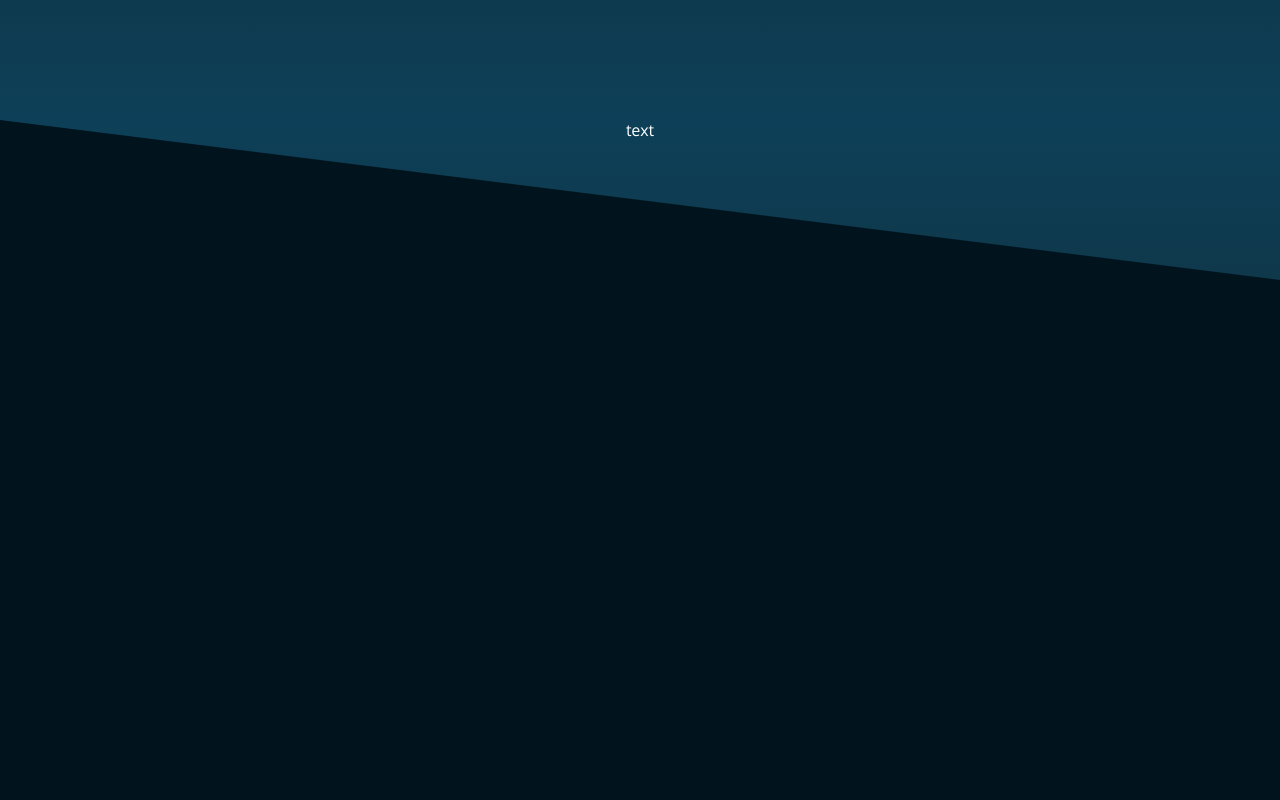
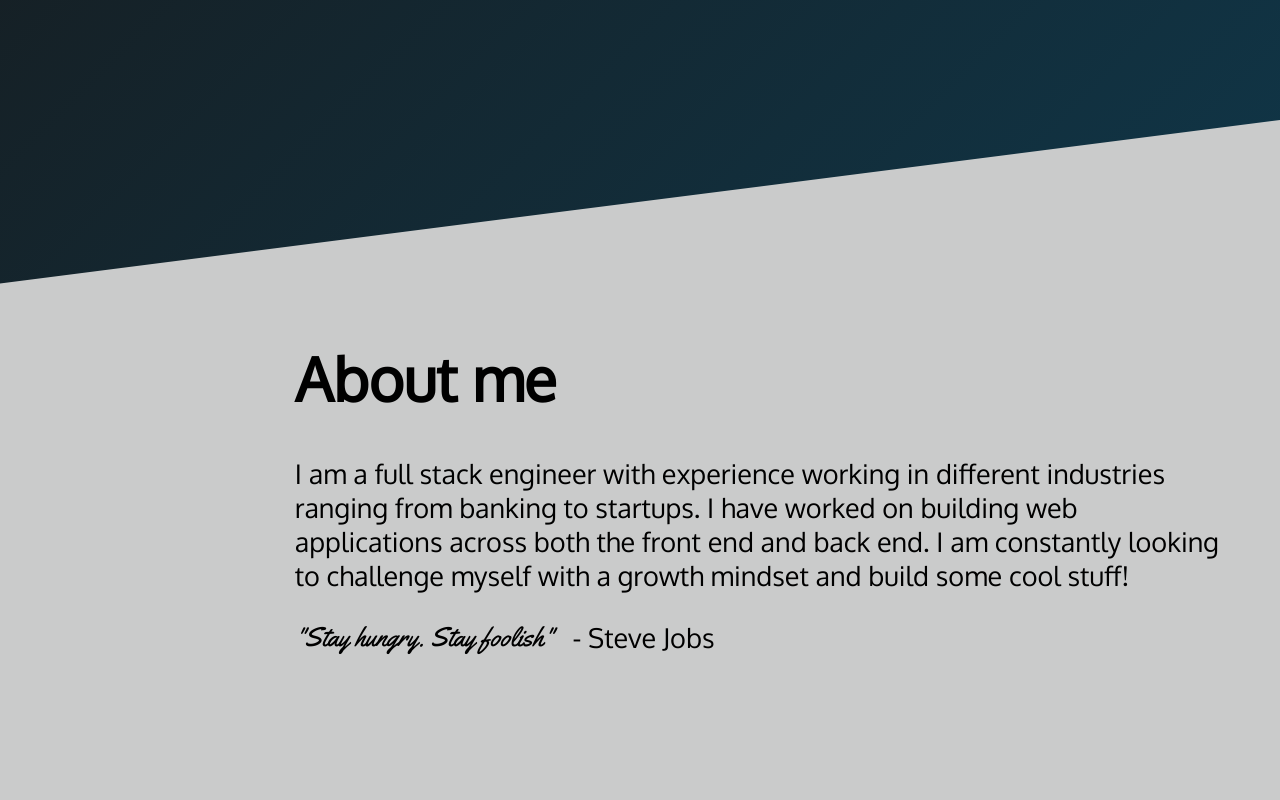
Before and after one commit to mls-ssjblue/mls-ssjblue.github.io, a React (Create React App) app: page / in a window 1280 px wide. Shown: the part 680-1480 px from the top of the page. Built offline with nearby package versions, Linux system fonts and the light colour scheme.

Commit message:
About me text content

```diff
--- a/src/App.css
+++ b/src/App.css
@@ -1,6 +1,7 @@
 .App {
   text-align: center;
-  background: #01131d;
+  background: linear-gradient(135deg ,#181717,#0d4058);
+
   font-family: 'Oxygen', sans-serif;
 }
 
--- a/src/components/about/About.jsx
+++ b/src/components/about/About.jsx
@@ -5,10 +5,14 @@ export const About = () => {
     <div className="about">
       <div className="about-content">
           <div className="rick-pic">
+          </div>
+          <div className="about-text">
+            <h1>About me</h1>
+              I am a full stack engineer with experience working in different industries ranging from banking to startups.
+              I have worked on building web applications across both the front end and back end. I am constantly
+              looking to challenge myself with a growth mindset and build some cool stuff!
+              <div style={{display:"flex",alignItems: "center"}}><p className="quote">"Stay hungry. Stay foolish"</p>  - Steve Jobs</div>
 
-          </div>
-          <div className="text-content">
-              text
           </div>
       </div>
     </div>
--- a/src/components/about/about.css
+++ b/src/components/about/about.css
@@ -1,12 +1,38 @@
 .about{
     min-height: 100vh;
-    background: linear-gradient(180deg, #0d4058, #181717);
-    clip-path: polygon(100% 0, 0 0, 100% 20%);
+    background: #cacbcb;
+    clip-path: polygon(0 19%, 100% 0, 100% 100%, 0% 100%);
     color: rgba(255, 255, 255, 1);
     justify-content: center;
     display: flex;
 }
+h1{
+    font-size: 60px;
+}
+.about-content{
+    display: flex;
+    padding: 180px 60px;
+    color:black;
+}
+.rick-pic{
+    align-self: start;
+    /*background-image: url('/src/assets/mls-rick1.png');*/
+    background-repeat: no-repeat;
+    width: 500px;
+    height: 500px;
+    margin-right:100px;
+    transform: scale(0.5);
+    /*max-width: 500px;*/
+    /*margin:auto;*/
+}
+.about-text{
+    /*align-self: end;*/
+    text-align: start;
+   align-self: start;
+    font-size: 27px;
+}
 
-.about-content{
-
+p.quote{
+    font-family: 'Yellowtail', cursive;
+    margin-right: 20px;
 }
--- a/src/components/intro/intro.css
+++ b/src/components/intro/intro.css
@@ -1,7 +1,7 @@
 .intro {
     /*margin-left: 20px;*/
     min-height: 100vh;
-    background: linear-gradient(180deg ,#181717,#0d4058);
+    /*background: linear-gradient(180deg ,#181717,#0d4058);*/
 
     color: rgba(255, 255, 255, 1);
     justify-content: center;
@@ -60,7 +60,7 @@ img {
         /*transform: translate(0, 0);*/
     }
 }
-h1 {
+.intro h1 {
     background-image: url(https://cdn.dribbble.com/users/707385/screenshots/5472252/19_3_1.gif);
     background-size: cover;
     color: transparent;
```
